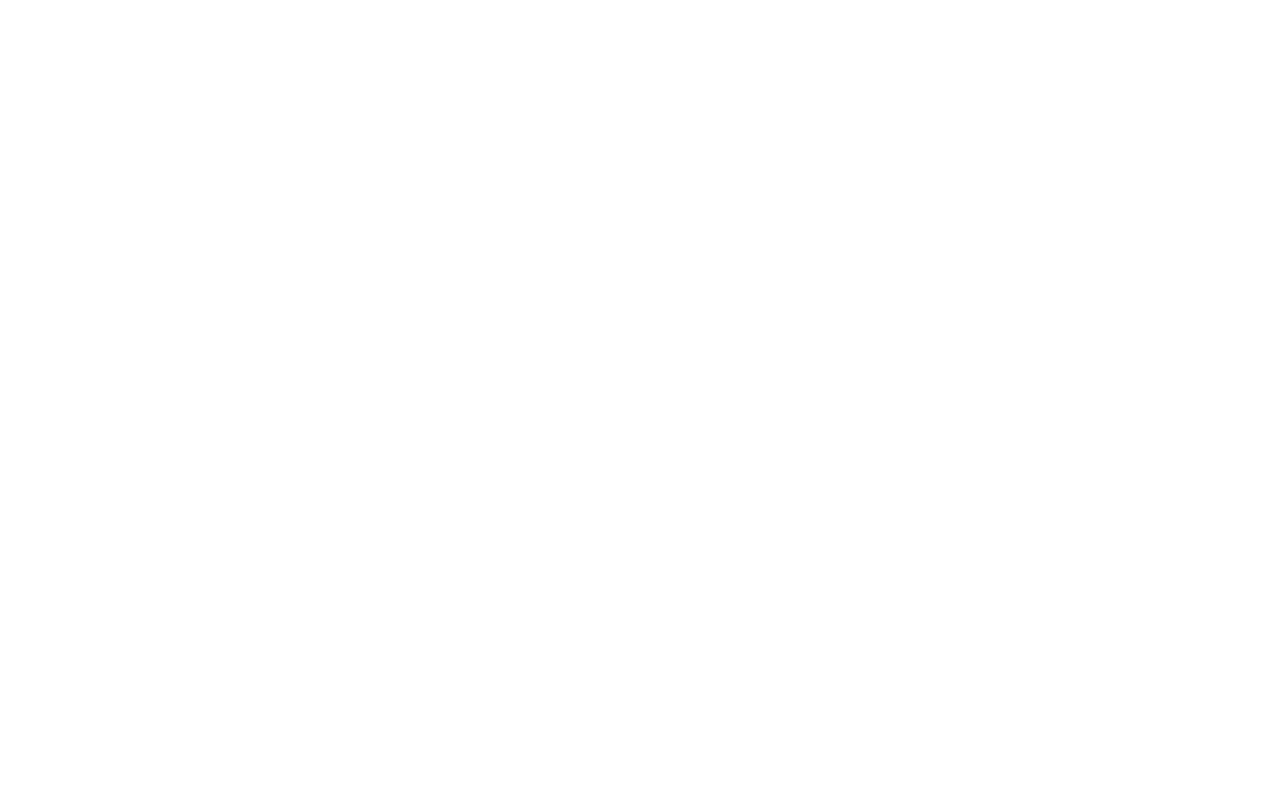
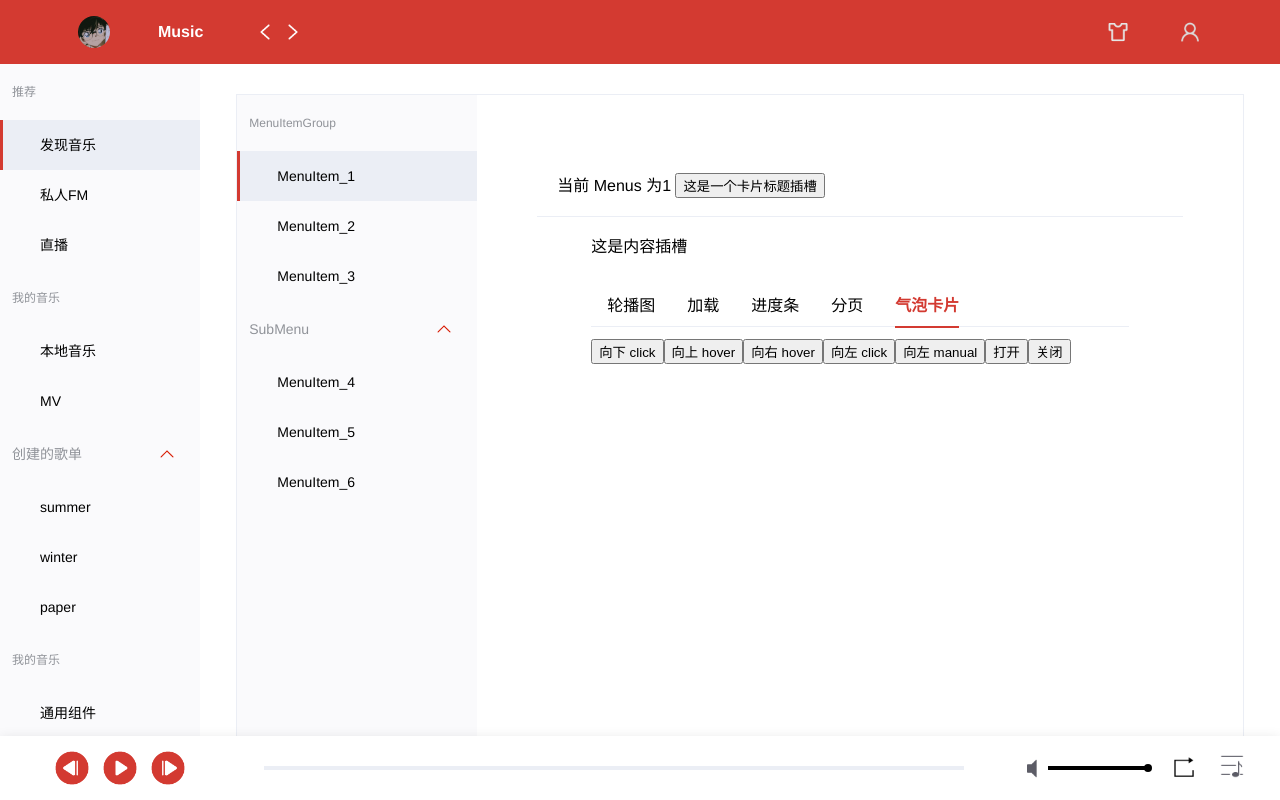
Before and after one commit to ZzZzzzxc/vue-netease-cloud-music, a Vue app: page /components in a window 1280 px wide. Built offline with nearby package versions, Linux system fonts and the light colour scheme.

Commit message:
fix: 修复气泡框错位问题

```diff
--- a/src/base/z-menu/menu.vue
+++ b/src/base/z-menu/menu.vue
@@ -9,33 +9,33 @@
   name: "ZMenu",
   provide: function() {
     return {
-      rootMenu: this
+      rootMenu: this,
     };
   },
   props: {
     // 是否开启路由模式
     router: {
       type: Boolean,
-      default: true
+      default: true,
     },
     menuClass: {
       type: String,
-      default: ""
+      default: "",
     },
     mode: {
       type: String,
       default: "vertical",
-      validator: value => ["vertical", "horizontal "].indexOf(value) > -1
+      validator: value => ["vertical", "horizontal "].indexOf(value) > -1,
     },
     defaultActive: {
       type: String,
-      default: ""
+      default: "",
     },
     trigger: {
       type: String,
       default: "click",
-      validator: value => ["hover", "click"].indexOf(value) > -1
-    }
+      validator: value => ["hover", "click"].indexOf(value) > -1,
+    },
   },
   data() {
     return {
@@ -45,8 +45,13 @@
       // menuItem 实例
       menuItems: {},
       // submenu 实例
-      submenus: {}
+      submenus: {},
     };
+  },
+  watch: {
+    activeIndex(idx) {
+      this.$emit("active-change", idx);
+    },
   },
   methods: {
     updateActiveIndex(val) {
@@ -74,8 +79,8 @@
       } catch (e) {
         console.error(e);
       }
-    }
-  }
+    },
+  },
 };
 </script>
 
--- a/src/base/z-menu/menuItem.vue
+++ b/src/base/z-menu/menuItem.vue
@@ -48,6 +48,7 @@
   cursor: pointer;
   &__active {
     background-color: $menu-item-active;
+    position: relative;
     &::before {
       content: "";
       height: $menu-item-height;
--- a/src/base/z-popover/index.vue
+++ b/src/base/z-popover/index.vue
@@ -1,11 +1,11 @@
 <template>
   <div class="z-popper-wrapper">
-    <transition>
+    <transition name="fade">
       <div
         ref="popper"
         class="z-popper"
         :class="[popperClass, `z-popper__${placement}`]"
-        v-show="showPopper"
+        v-show="showPopper || (show && isManual)"
       >
         <div class="z-popper-content">
           <slot name="content"></slot>
@@ -24,41 +24,56 @@
 export default {
   name: "Zpopover",
   props: {
+    show: {
+      type: Boolean,
+      default: false,
+    },
     // className
     popperClass: {
       type: String,
-      default: ""
+      default: "",
     },
     // 触发方式
     trigger: {
       type: String,
       default: "click",
-      validator: value => ["click", "hover"].indexOf(value) > -1
+      validator: value => ["click", "hover", "manual"].indexOf(value) > -1,
     },
     // 出现位置
     placement: {
       type: String,
       default: "bottom",
-      validator: value => ["top", "right", "bottom", "left"].indexOf(value) > -1
+      validator: value =>
+        ["top", "right", "bottom", "left"].indexOf(value) > -1,
     },
     // 打开延迟
     openDelay: {
       type: Number,
-      default: 0
+      default: 0,
     },
     // 关闭延迟
     closeDelay: {
       type: Number,
-      default: 400
-    }
+      default: 400,
+    },
   },
   data() {
     return {
-      showPopper: false
+      showPopper: false,
     };
   },
+  watch: {
+    show(show) {
+      if (show && this.isManual) this.$nextTick(() => this.placementContent());
+    },
+  },
+  computed: {
+    isManual() {
+      return this.trigger === "manual";
+    },
+  },
   mounted() {
-    this.initObserve();
+    if (!this.isManual) this.initObserve();
   },
   methods: {
     initObserve() {
@@ -82,35 +97,41 @@
     placementContent() {
       const { popper, trigger } = this.$refs;
       document.body.appendChild(popper);
-      const { width, height, left, top } = trigger.getBoundingClientRect();
       const {
-        // height: contentHeight,
-        width: contentWidth
+        width: triggerWidth,
+        height: triggerHeight,
+        left: triggerLeft,
+        top: triggerTop,
+      } = trigger.getBoundingClientRect();
+      const {
+        height: contentHeight,
+        width: contentWidth,
       } = popper.getBoundingClientRect();
-      const {
-        // height: triggerHeight,
-        width: triggerWidth
-      } = trigger.getBoundingClientRect();
-      const map = {
+      const fixed = 10;
+      const style = {
         top: {
-          left: window.scrollX + left,
-          top: window.scrollY + top
+          left:
+            window.scrollX + triggerLeft - contentWidth / 2 + triggerWidth / 2,
+          top: window.scrollY + triggerTop - contentHeight - fixed,
         },
         bottom: {
-          left: window.scrollX + left - contentWidth / 2 + triggerWidth / 2,
-          top: window.scrollY + height + top
+          left:
+            window.scrollX + triggerLeft - contentWidth / 2 + triggerWidth / 2,
+          top: window.scrollY + triggerHeight + triggerTop,
         },
         left: {
-          left: window.scrollX + left - contentWidth - triggerWidth / 2,
-          top: window.scrollY + top
+          left: window.scrollX + triggerLeft - contentWidth - fixed,
+          top:
+            window.scrollY + triggerTop - contentHeight / 2 + triggerHeight / 2,
         },
         right: {
-          left: window.scrollX + left + width,
-          top: window.scrollY + top
-        }
+          left: window.scrollX + triggerLeft + triggerWidth,
+          top:
+            window.scrollY + triggerTop - contentHeight / 2 + triggerHeight / 2,
+        },
       };
-      popper.style.left = `${map[this.placement].left}px`;
-      popper.style.top = `${map[this.placement].top}px`;
+      popper.style.left = `${style[this.placement].left}px`;
+      popper.style.top = `${style[this.placement].top}px`;
     },
     doToggle() {
       this.showPopper ? this.doClose() : this.doOpen();
@@ -154,7 +175,7 @@
       )
         return;
       this.showPopper = false;
-    }
+    },
   },
   destroyed() {
     const { trigger, popper } = this.$refs;
@@ -171,7 +192,7 @@
         off(popper, "mouseleave", this.handleMouseLeave);
       }
     }
-  }
+  },
 };
 </script>
 
@@ -211,7 +232,7 @@
     }
     &__top {
       bottom: -8px;
-      transform: translateX(-50%) rotate(180deg);
+      transform: translateX(-50%);
       left: 50%;
     }
     &__right {
--- a/src/layout/menu.vue
+++ b/src/layout/menu.vue
@@ -1,28 +1,29 @@
 <template>
-  <div>
-    <Menu menuClass="menu-wrapper" defaultActive="/discovery">
-      <MenuItemGroup title="推荐">
-        <MenuItem index="/discovery">发现音乐</MenuItem>
-        <MenuItem index="/fm">私人FM</MenuItem>
-        <MenuItem index="/show">直播</MenuItem>
-      </MenuItemGroup>
-      <MenuItemGroup title="我的音乐">
-        <MenuItem index="/local-music">本地音乐</MenuItem>
-        <MenuItem index="/mv">MV</MenuItem>
-      </MenuItemGroup>
-      <SubMenu title="创建的歌单" index="/">
-        <MenuItem index="/summer">summer</MenuItem>
-        <MenuItem index="/winter">winter</MenuItem>
-        <MenuItem index="/paper">paper</MenuItem>
-      </SubMenu>
-    </Menu>
-  </div>
+  <Menu menuClass="menu-wrapper" defaultActive="/discovery">
+    <menu-item-group title="推荐">
+      <menu-item index="/discovery">发现音乐</menu-item>
+      <menu-item index="/fm">私人FM</menu-item>
+      <menu-item index="/show">直播</menu-item>
+    </menu-item-group>
+    <menu-item-group title="我的音乐">
+      <menu-item index="/local-music">本地音乐</menu-item>
+      <menu-item index="/mv">MV</menu-item>
+    </menu-item-group>
+    <sub-menu title="创建的歌单" index="/">
+      <menu-item index="/summer">summer</menu-item>
+      <menu-item index="/winter">winter</menu-item>
+      <menu-item index="/paper">paper</menu-item>
+    </sub-menu>
+    <menu-item-group title="我的音乐">
+      <menu-item index="/components">通用组件</menu-item>
+    </menu-item-group>
+  </Menu>
 </template>
 
 <script>
-import { Menu, SubMenu, MenuItem, MenuItemGroup } from "@/base/index";
+import { Menu, SubMenu, MenuItem, MenuItemGroup } from "@/base";
 export default {
-  name: "",
+  name: "MenuLayout",
   components: { Menu, MenuItem, SubMenu, MenuItemGroup },
   methods: {
     handleOpen(keyPath) {
@@ -33,8 +34,8 @@
     },
     handleItemSelect(index) {
       console.log(index);
-    }
-  }
+    },
+  },
 };
 </script>
 
--- a/src/router/index.js
+++ b/src/router/index.js
@@ -31,6 +31,9 @@
 const singerListDetail = () => import("../views/detail/singer-list/index.vue");
 const mv = () => import("../views/detail/mv/index.vue");
 
+// 组件
+const component = () => import("../views/component.vue");
+
 const routes = [
   {
     name: "Layout",
@@ -47,73 +50,79 @@
           {
             name: "Recommendation",
             path: "recommendation", // 个性推荐
-            component: recommendation
+            component: recommendation,
           },
           {
             name: "SongList",
             path: "song-list", // 歌单
-            component: songList
+            component: songList,
           },
           {
             name: "Singer",
             path: "singer", // 歌手
-            component: singer
+            component: singer,
           },
           {
             name: "Rank",
             path: "rank", // 排行榜
-            component: rank
+            component: rank,
           },
           {
             name: "NewMusic",
             path: "new-music", // 最新音乐
-            component: newMusic
-          }
-        ]
+            component: newMusic,
+          },
+        ],
       },
       {
         name: "Fm",
         path: "/fm",
-        component: fm
+        component: fm,
       },
       {
         name: "SingerDetail",
         path: "/singer/:id", // 歌手详情
         component: singerDetail,
-        props: true
+        props: true,
       },
       {
         name: "DjDetail",
         path: "/dj/:id",
         component: djDetail,
-        props: true
+        props: true,
       },
       {
         name: "SongListDetail",
         path: "/song-list/:id", // 歌单详情
         component: songListDetail,
-        props: true
+        props: true,
       },
       {
         name: "Mv",
         path: "/mv/:id", // mv 详情
         component: mv,
-        props: true
+        props: true,
       },
       {
         name: "singerListDetail",
         path: "/singer-list", // 歌手排行榜
         component: singerListDetail,
-        props: true
-      }
-    ]
-  }
+        props: true,
+      },
+      {
+        name: "Component",
+        path: "/components", // 组件
+        component: component,
+        props: true,
+      },
+    ],
+  },
 ];
 
 const router = new VueRouter({
   mode: "history",
   base: process.env.BASE_URL,
-  routes
+  routes,
 });
 
 export default router;
--- /dev/null
+++ b/src/views/component.vue
@@ -0,0 +1,268 @@
+<template>
+  <div class="page-wrap">
+    <Menu
+      @active-change="activeChange"
+      :router="false"
+      menuClass="menu-wrap"
+      :defaultActive="activeMenuIdx"
+    >
+      <MenuItemGroup title="MenuItemGroup">
+        <MenuItem index="1">MenuItem_1</MenuItem>
+        <MenuItem index="2">MenuItem_2</MenuItem>
+        <MenuItem index="3">MenuItem_3</MenuItem>
+      </MenuItemGroup>
+      <SubMenu title="SubMenu" index="/">
+        <MenuItem index="4">MenuItem_4</MenuItem>
+        <MenuItem index="5">MenuItem_5</MenuItem>
+        <MenuItem index="6">MenuItem_6</MenuItem>
+      </SubMenu>
+    </Menu>
+    <div class="content">
+      <Card>
+        <template slot="header">
+          当前 Menus 为{{ activeMenuIdx }}
+          <button>
+            这是一个卡片标题插槽
+          </button>
+        </template>
+        <div class="card-content">
+          这是内容插槽
+          <div class="tabs-wrap">
+            <Tabs v-model="activeTabsName" :center="false">
+              <TabsPane :name="`轮播图`" :label="`轮播图`">
+                <div class="swiper-wrap">
+                  <swiper>
+                    <swiper-item v-for="banner in banners" :key="banner.url">
+                      <div
+                        class="banner"
+                        v-lazy:background-image="banner.url"
+                      />
+                    </swiper-item>
+                  </swiper>
+                </div>
+              </TabsPane>
+              <TabsPane :name="`加载`" :label="`加载`">
+                <Loading :loading="loading" :color="`green`" :width="40">
+                  <div style="height:400px;">
+                    <p v-if="loading">加载中。。。需要两秒</p>
+                    <p v-else>
+                      加载完成
+                    </p>
+                  </div>
+                </Loading>
+              </TabsPane>
+              <TabsPane :name="`进度条`" :label="`进度条`">
+                <p>进度条需要一个容器</p>
+                <p v-if="move" style="color:red">正在拖动进度条</p>
+                <p v-else>没有拖动进度条</p>
+                <p>当前进度：{{ percentage }}</p>
+                <div style="width:200px;margin:20px 0">
+                  <ProgressBar
+                    @bar-click="barClick"
+                    @moving="moving"
+                    @move-stop="moveStop"
+                    v-model="percentage"
+                  />
+                </div>
+                <p>禁用的进度条</p>
+                <div style="width:200px;margin:20px 0">
+                  <ProgressBar v-model="unablePercentage" :disable="true" />
+                </div>
+              </TabsPane>
+              <TabsPane :name="`分页`" :label="`分页`">
+                <p>总条数：{{ page.total }}</p>
+                <p>每页条数：{{ page.limit }}</p>
+                <p>当前页：{{ page.current }}</p>
+                <pagination
+                  v-model="page.current"
+                  :pagerCount="6"
+                  :limit="page.limit"
+                  :total="page.total"
+                ></pagination>
+              </TabsPane>
+              <TabsPane :name="`气泡卡片`" :label="`气泡卡片`">
+                <Popover trigger="click" placement="bottom">
+                  <template slot="content">
+                    <div style="width:300px;height:120px">
+                      这是气泡卡片的内容区
+                    </div>
+                  </template>
+                  <button>向下 click</button>
+                </Popover>
+                <Popover trigger="hover" placement="top">
+                  <template slot="content">
+                    <div style="width:300px;height:120px">
+                      这是气泡卡片的内容区
+                    </div>
+                  </template>
+                  <button>向上 hover</button>
+                </Popover>
+                <Popover trigger="hover" placement="right">
+                  <template slot="content">
+                    <div style="width:300px;height:120px">
+                      这是气泡卡片的内容区
+                    </div>
+                  </template>
+                  <button>向右 hover</button>
+                </Popover>
+                <Popover trigger="click" placement="left">
+                  <template slot="content">
+                    <div style="width:300px;height:120px">
+                      这是气泡卡片的内容区
+                    </div>
+                  </template>
+                  <button>向左 click</button>
+                </Popover>
+                <Popover trigger="manual" placement="left" :show="manualShow">
+                  <template slot="content">
+                    <div style="width:300px;height:120px">
+                      这是气泡卡片的内容区
+                    </div>
+                  </template>
+                  <button>向左 manual</button>
+                  <button
+                    @click="
+                      () => {
+                        this.manualShow = true;
+                      }
+                    "
+                  >
+                    打开
+                  </button>
+                  <button
+                    @click="
+                      () => {
+                        this.manualShow = false;
+                      }
+                    "
+                  >
+                    关闭
+                  </button>
+                </Popover>
+              </TabsPane>
+            </Tabs>
+          </div>
+        </div>
+      </Card>
+    </div>
+  </div>
+</template>
+
+<script>
+import {
+  Menu,
+  SubMenu,
+  MenuItem,
+  MenuItemGroup,
+  Card,
+  Swiper,
+  SwiperItem,
+  Tabs,
+  TabsPane,
+  Loading,
+  ProgressBar,
+  Pagination,
+  Popover,
+} from "@/base";
+export default {
+  name: "",
+  components: {
+    Menu,
+    MenuItem,
+    SubMenu,
+    MenuItemGroup,
+    Card,
+    Swiper,
+    SwiperItem,
+    Tabs,
+    TabsPane,
+    Loading,
+    ProgressBar,
+    Pagination,
+    Popover,
+  },
+  data() {
+    return {
+      activeMenuIdx: "1",
+      activeTabsName: "气泡卡片",
+      banners: [
+        { url: "https://cdn.zhangxc.cn/image/jpeg/wallhaven-01qpg4.jpg" },
+        { url: "https://cdn.zhangxc.cn/image/jpeg/2020-05-19 230011.jpg" },
+        { url: "https://cdn.zhangxc.cn/image/jpeg/希里.jpg" },
+      ],
+      loading: true,
+      percentage: 0.2,
+      unablePercentage: 0.5,
+      move: false,
+      page: {
+        current: 1,
+        limit: 30,
+        total: 4000,
+      },
+      manualShow: false,
+    };
+  },
+  mounted() {},
+  methods: {
+    activeChange(idx) {
+      this.activeMenuIdx = idx;
+    },
+    barClick() {
+      console.log("点击进度条");
+    },
+    moving() {
+      this.move = true;
+    },
+    moveStop() {
+      this.move = false;
+    },
+  },
+  computed: {},
+  watch: {
+    activeTabsName(name) {
+      if (name === "加载") {
+        const self = this;
+        setTimeout(() => {
+          self.loading = false;
+        }, 2000);
+      } else {
+        this.loading = true;
+      }
+    },
+  },
+};
+</script>
+
+<style lang="scss" scoped>
+.page-wrap {
+  margin: 30px 0;
+  height: 100%;
+  border: 1px solid $grey;
+  display: flex;
+  .menu-wrap {
+    height: 100%;
+    flex-shrink: 0;
+  }
+  .content {
+    width: 100%;
+    height: 100%;
+    overflow: auto;
+    padding: 60px;
+    .card-content {
+      width: 100%;
+      padding: 0 34px;
+      .tabs-wrap {
+        margin: 30px 0;
+        .swiper-wrap {
+          margin: 30px 0;
+          .banner {
+            height: 200px;
+            width: 400px;
+            background-size: cover;
+          }
+        }
+      }
+    }
+  }
+}
+</style>
```
